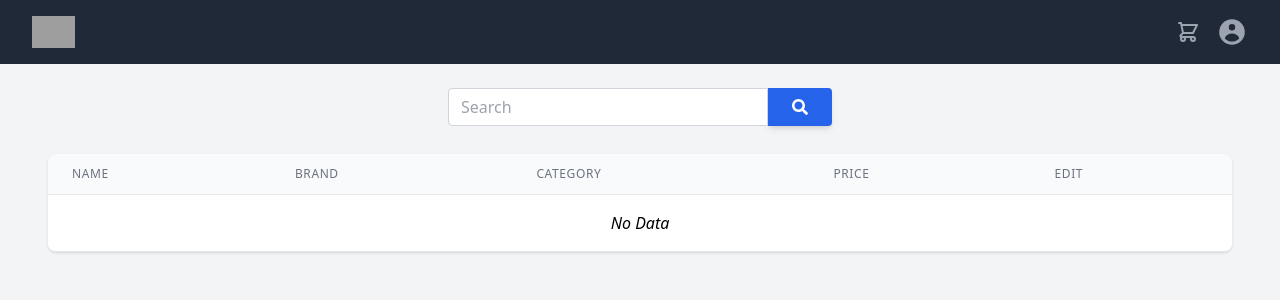
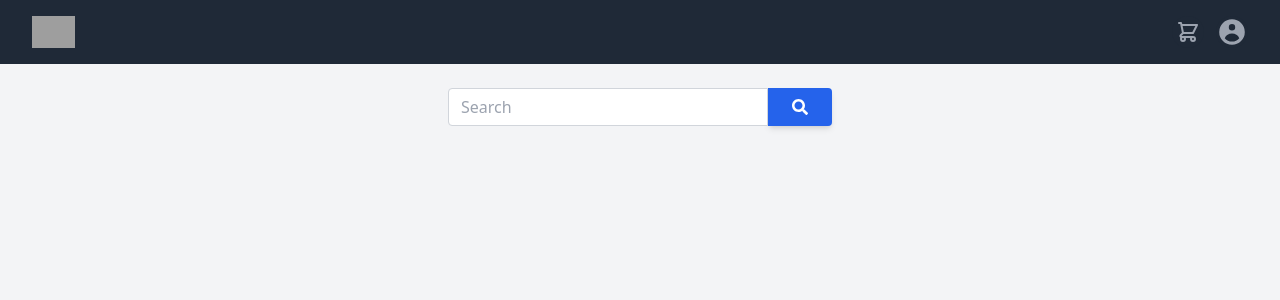
Before and after one commit to llravelo/growsarisari-store, a React (Create React App) app: page / in a window 1280 px wide. Shown: the top 300 px of the page. Built offline with nearby package versions, Linux system fonts and the light colour scheme; grey boxes are pictures that could not be loaded; a web font is replaced by a local one.

Commit message:
hide table when not searched

```diff
--- a/src/layouts/HomePage.tsx
+++ b/src/layouts/HomePage.tsx
@@ -11,11 +11,13 @@ function HomePage() {
   const [searchKey, setSearchKey] = useState<string>('');
   const [productList, setProductList] = useState<Product[]>([]);
   const [data, setData] = useState<tableData>([]);
+  const [isSearched, setIsSearched] = useState(false);
   const { getFilteredData } = useContext(ProductContext) as ProductContextType;
   const headers = ['name', 'brand', 'category', 'price', editHeader];
 
   const onSearch = (value: string) => {
     setProductList(getFilteredData(value));
+    setIsSearched(true);
   };
 
   const onAdd = (productId: number) => {
@@ -48,7 +50,7 @@ function HomePage() {
         </div>
       </div>
       <div className="pr-6 pl-6">
-        <Table headers={headers} data={data} hasEdit editFn={onAdd} />
+        {isSearched && <Table headers={headers} data={data} hasEdit editFn={onAdd} />}
       </div>
     </>
   );
```
